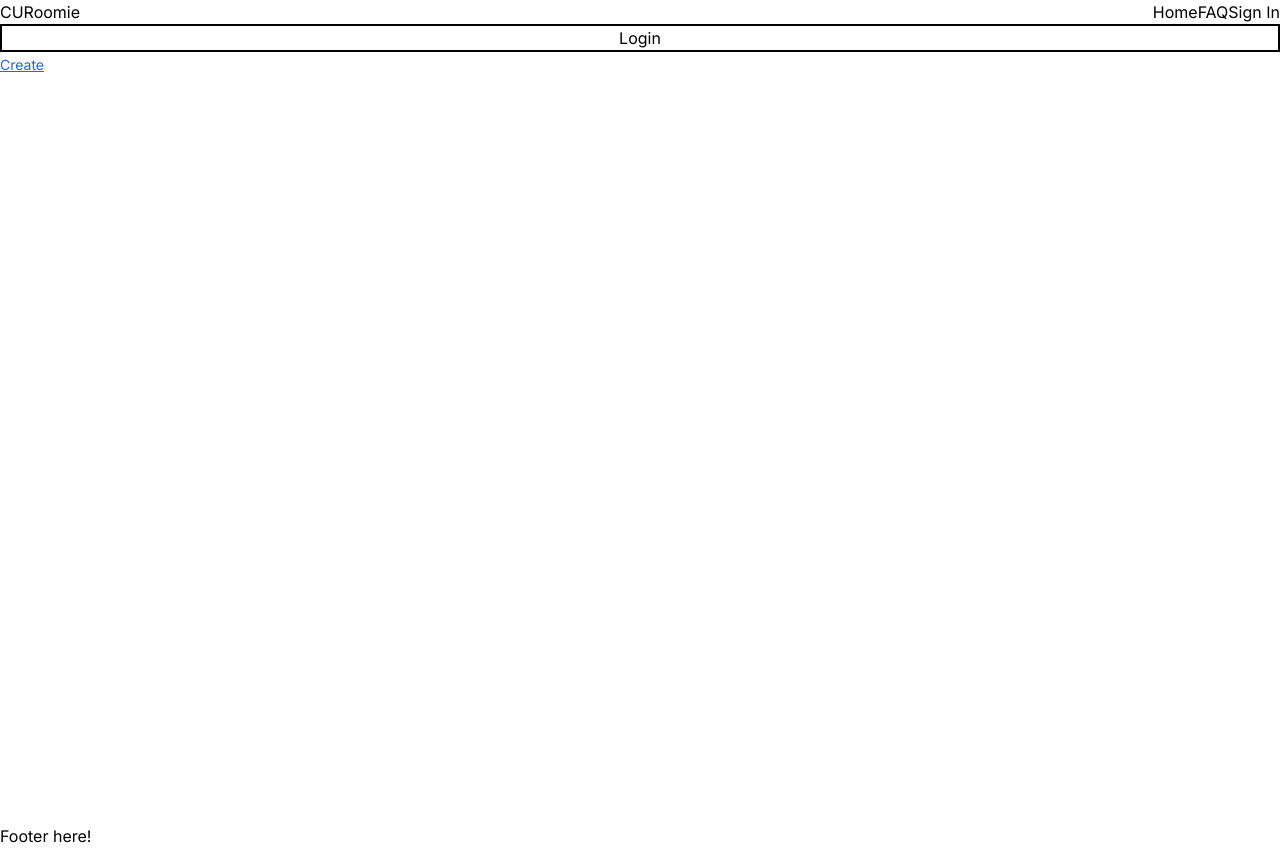
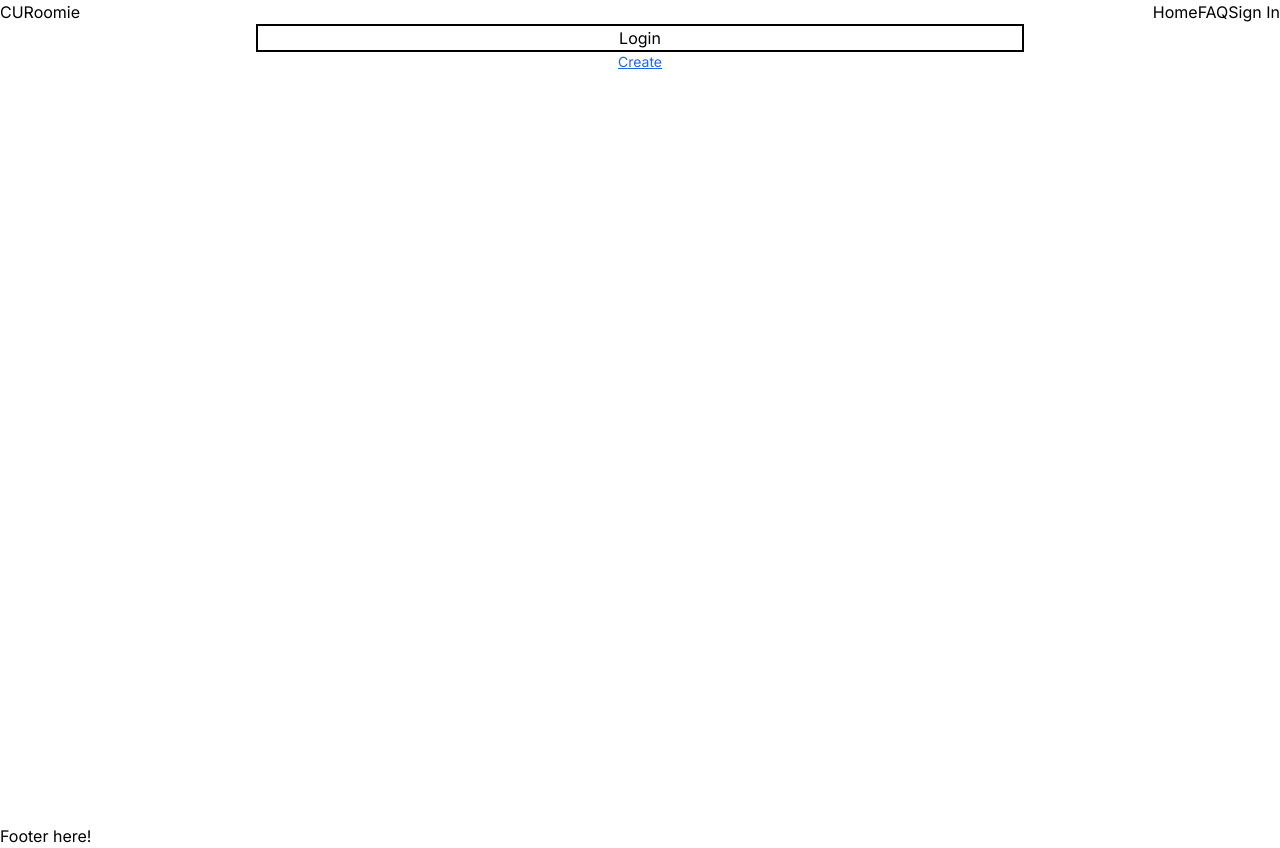
Before and after one commit to vinnyh125/CURoomie, a Next.js app: page /login in a window 1280 px wide. Built offline with nearby package versions, Linux system fonts and the light colour scheme.

Commit message:
Create and Login page
+ setting up more stuff for create account page, preparing for Firebase OAuth integration
+ organized simple styling for login page since previous implementation was not entirely correct

```diff
--- a/app/create/page.jsx
+++ b/app/create/page.jsx
@@ -1,8 +1,12 @@
 export default function Create() {
   return (
     <>
-      <div>
-        Create Account Page
+      <div className="min-h-screen">
+        <div className="flex flex-col items-center">
+          <div>
+            Create Account page
+          </div>
+        </div>
       </div>
     </>
   )
--- a/app/login/page.jsx
+++ b/app/login/page.jsx
@@ -4,8 +4,8 @@ export default function Login() {
   return (
     <>
       <div className="min-h-screen">
-        <div className="flex-col justify-center">
-          <div className="border-black border-2 text-center">
+        <div className="flex flex-col items-center">
+          <div className="border-black border-2 text-center w-full max-w-screen-md">
             Login
           </div>
           <Link
```
